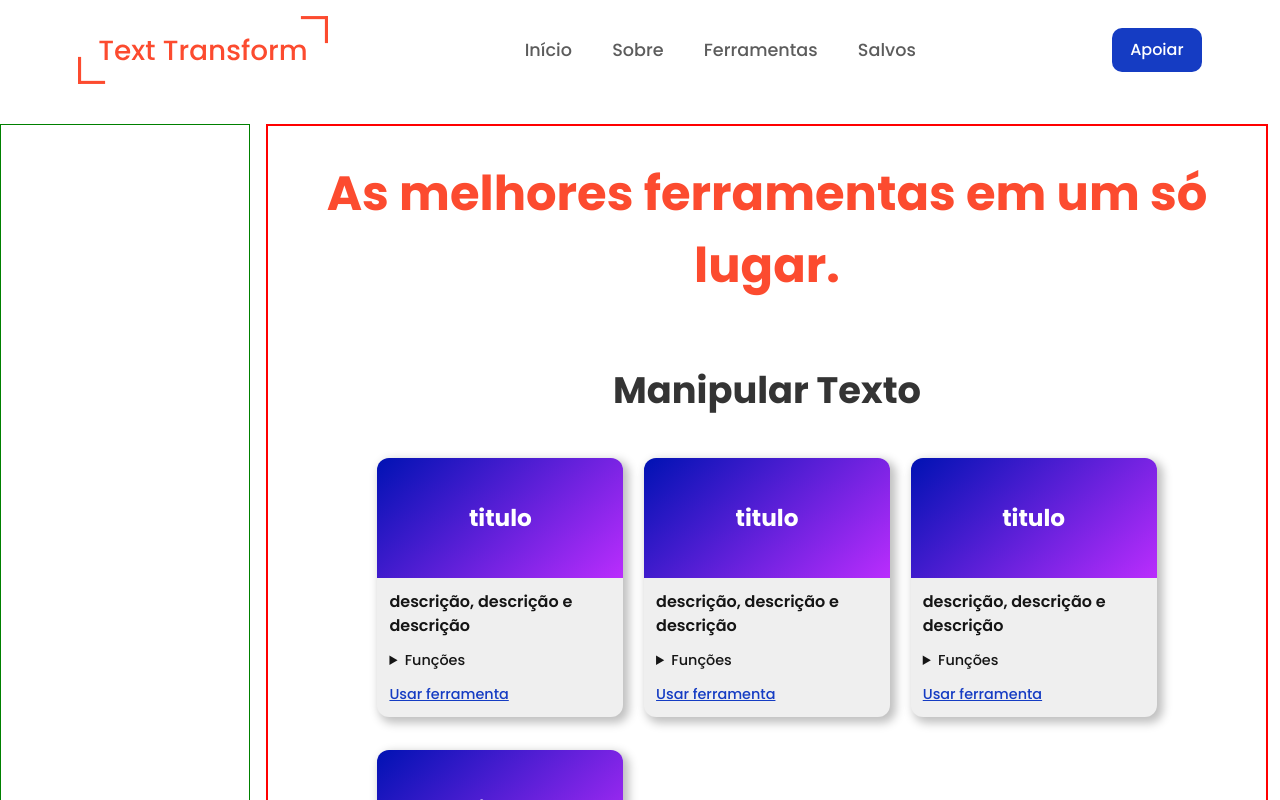
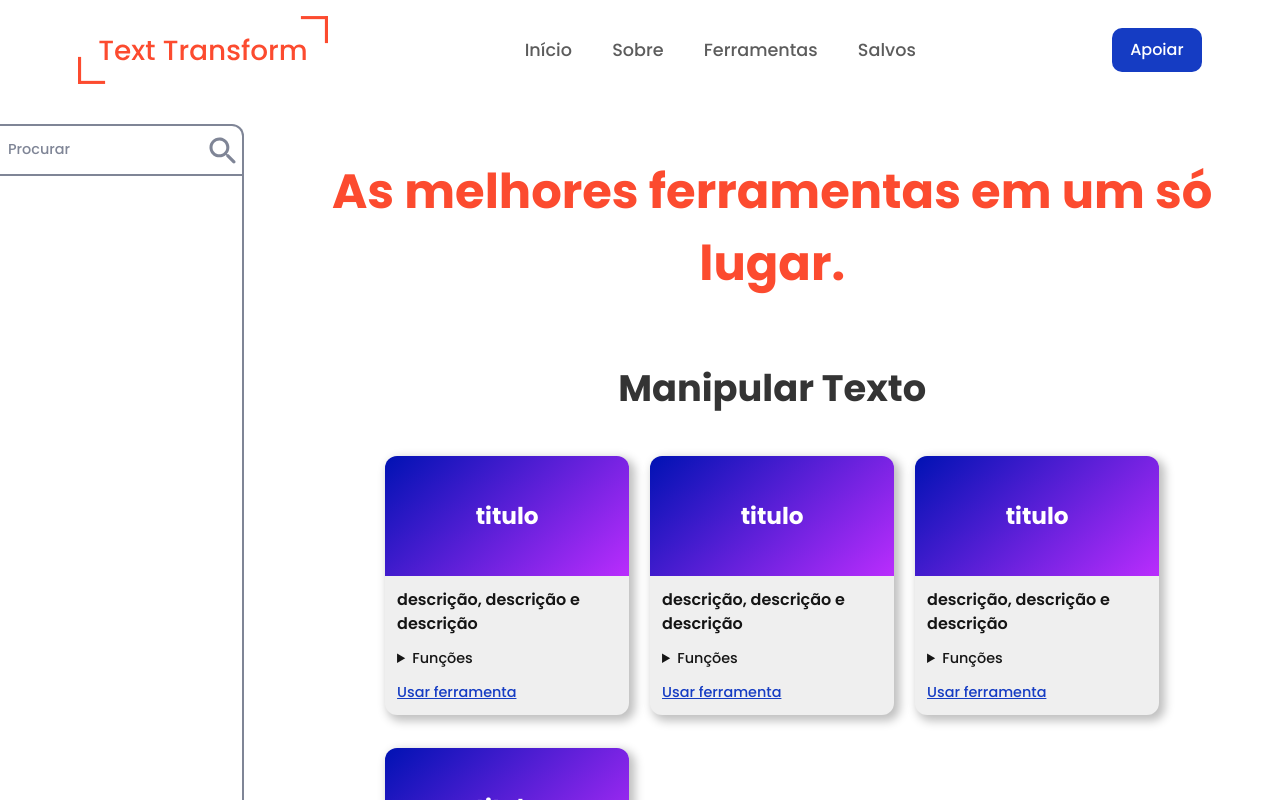
Before and after one commit to CauaRodrigues/text-transform, a Next.js app: page /ferramentas in a window 1280 px wide. Shown: the top 800 px of the page. Built offline with nearby package versions, Linux system fonts and the light colour scheme.

Commit message:
feat(user): campo de pesquisa e anside

```diff
--- a/src/app/ferramentas/page.scss
+++ b/src/app/ferramentas/page.scss
@@ -5,24 +5,65 @@
 main.page-tools {
   width: 100%;
   padding: 24px 12px 24px 0;
+  margin-bottom: 36px;
 
   display: flex;
   flex-direction: row;
   align-items: flex-start;
   justify-content: space-between;
-  gap: 1rem;
+  gap: 2rem;
 
   aside {
-    border: 1px solid green;
     width: 250px;
     height: 800px;
+
+    border: 2px solid colors.$gray-100;
+    border-left: 0;
+    border-radius: 12px;
+    border-top-left-radius: 0;
+    border-bottom-left-radius: 0;
+
+    .field__search-tools {
+      width: 100%;
+      height: 50px;
+
+      display: flex;
+      align-items: center;
+      border-bottom: 2px solid colors.$gray-100;
+
+      input {
+        flex: 1;
+        width: 100%;
+        padding: 0 8px;
+
+        @include components.typography(
+          fonts.$sz-small,
+          colors.$dark-200,
+          fonts.$wg-medium
+        );
+
+        &:focus {
+          outline: none;
+        }
+
+        &::placeholder {
+          color: colors.$gray-100;
+        }
+      }
+
+      button {
+        max-width: fit-content;
+        margin: 0 6px;
+        cursor: pointer;
+      }
+    }
   }
 
   article {
-    border: 2px solid red;
+    width: 80%;
+    max-width: 1280px;
     padding: 0 12px;
 
-    flex: 1;
     display: flex;
     flex-direction: column;
     justify-content: space-around;
--- a/src/app/ferramentas/page.tsx
+++ b/src/app/ferramentas/page.tsx
@@ -1,5 +1,7 @@
+import Image from "next/image";
 import Header from "@/components/Header";
 import SectionTools from "@/components/SectionTools";
+import SearchIcon from "@/assets/icons/magnify-gray.svg";
 import "./page.scss";
 
 export default function Tools() {
@@ -8,7 +10,24 @@ export default function Tools() {
       <Header />
 
       <main className="page-tools">
-        <aside></aside>
+        <aside>
+          <div className="field__search-tools">
+            <input
+              type="text"
+              id="searchTool"
+              name="searchTool"
+              placeholder="Procurar"
+            />
+            <button>
+              <Image
+                src={SearchIcon}
+                alt="pesquisar"
+                width={27}
+                height={27.02}
+              />
+            </button>
+          </div>
+        </aside>
 
         <article>
           <h1>As melhores ferramentas em um só lugar.</h1>
```
Also changed, not shown: src/assets/icons/magnify-gray.svg (added).
